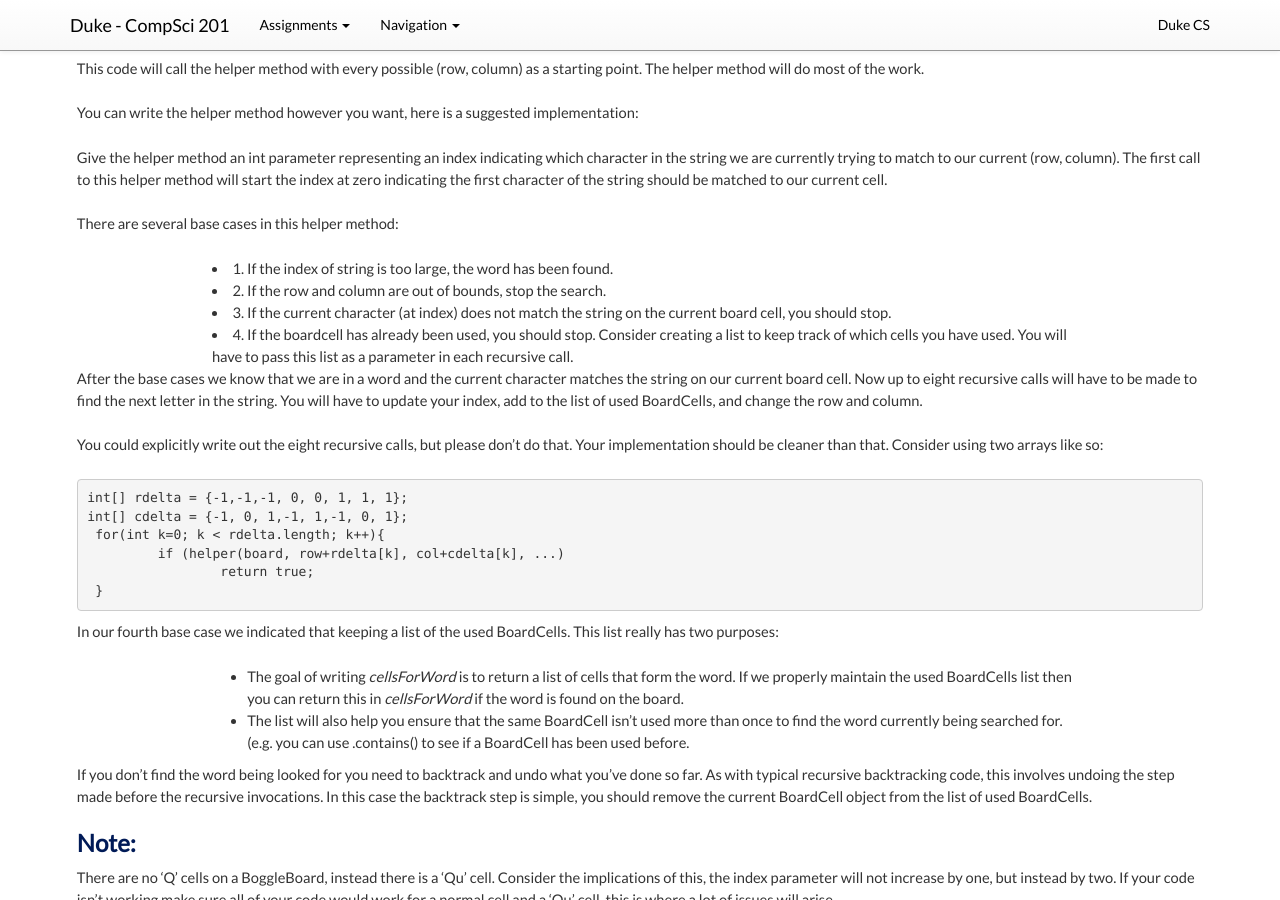
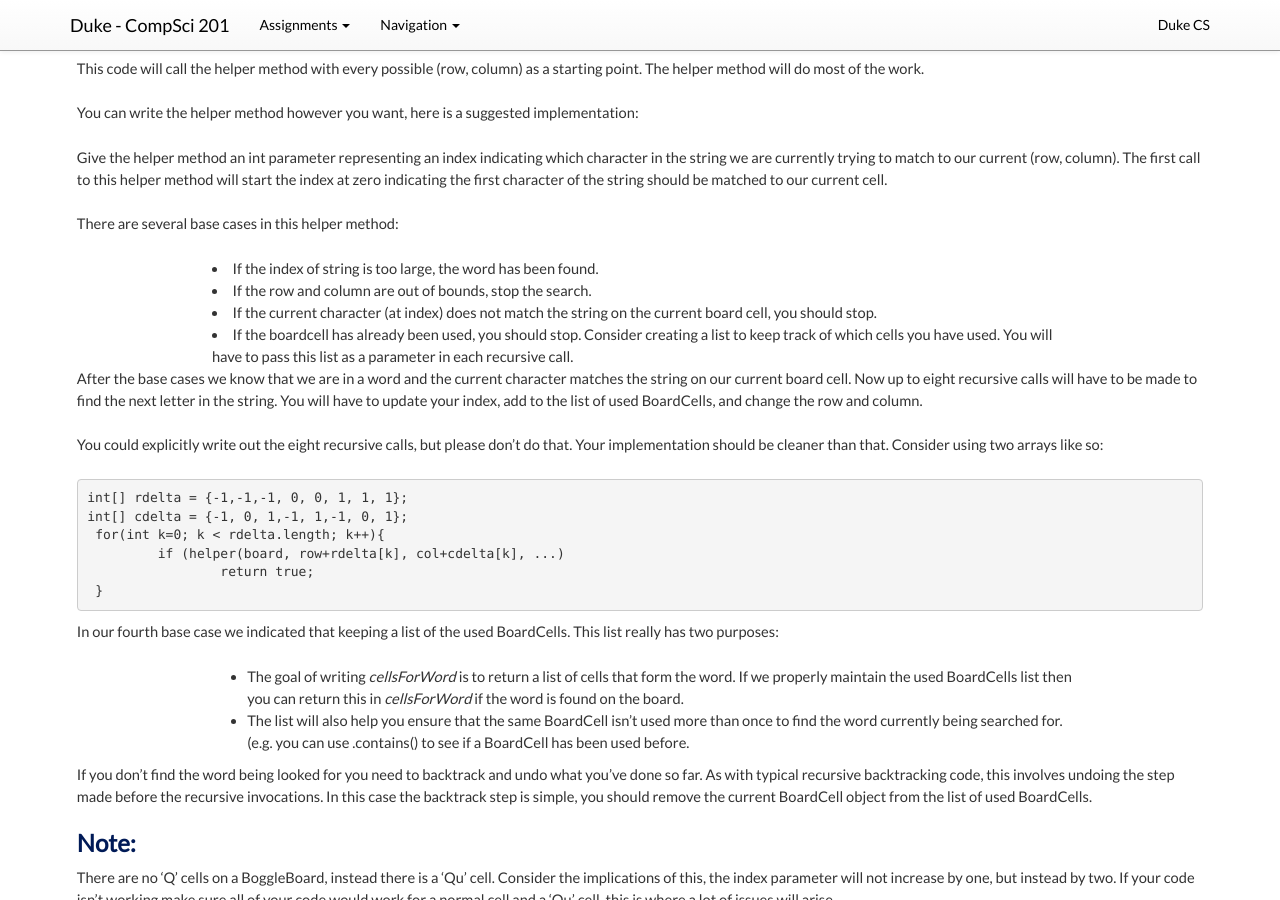
Before and after one commit to compsci201/compsci201.github.io, a Jekyll site: the page built from boggle/1-good-word-on-board-finder.md, in a window 1280 px wide and 900 px high, scrolled down 1058 px. Built offline with Jekyll 4.4.1, drawn with Linux system fonts in a browser that asks for light colours; nearby versions of some CDN libraries.

Commit message:
chnage spacing

```diff
--- a/boggle/1-good-word-on-board-finder.md
+++ b/boggle/1-good-word-on-board-finder.md
@@ -34,10 +34,10 @@ You can write the helper method however you want, here is a suggested implementa
 Give the helper method an int parameter representing an index indicating which character in the string we are currently trying to match to our current (row, column). The first call to this helper method will start the index at zero indicating the first character of the string should be matched to our current cell.
 
 There are several base cases in this helper method:
-<li> 1. If the index of string is too large, the word has been found. </li>
-<li> 2. If the row and column are out of bounds, stop the search. </li>
-<li> 3. If the current character (at index) does not match the string on the current board cell, you should stop. </li>
-<li> 4. If the boardcell has already been used, you should stop. Consider creating a list to keep track of which cells you have used. You will have to pass this list as a parameter in each recursive call. </li>
+<li> If the index of string is too large, the word has been found. </li>
+<li> If the row and column are out of bounds, stop the search. </li>
+<li>  If the current character (at index) does not match the string on the current board cell, you should stop. </li>
+<li> If the boardcell has already been used, you should stop. Consider creating a list to keep track of which cells you have used. You will have to pass this list as a parameter in each recursive call. </li>
 
 After the base cases we know that we are in a word and the current character matches the string on our current board cell. Now up to eight recursive calls will have to be made to find the next letter in the string. You will have to update your index, add to the list of used BoardCells, and change the row and column.
 
```
Also changed, not shown: boggle/9.1-faq.md (+1 -1 lines).
